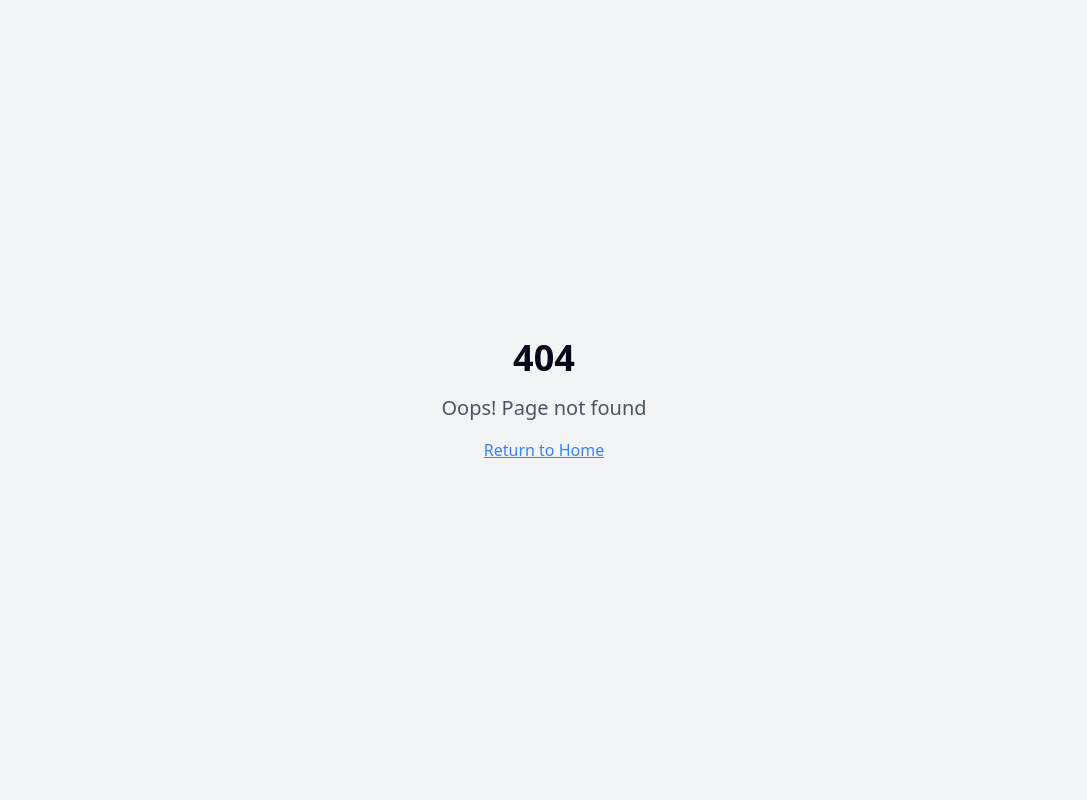
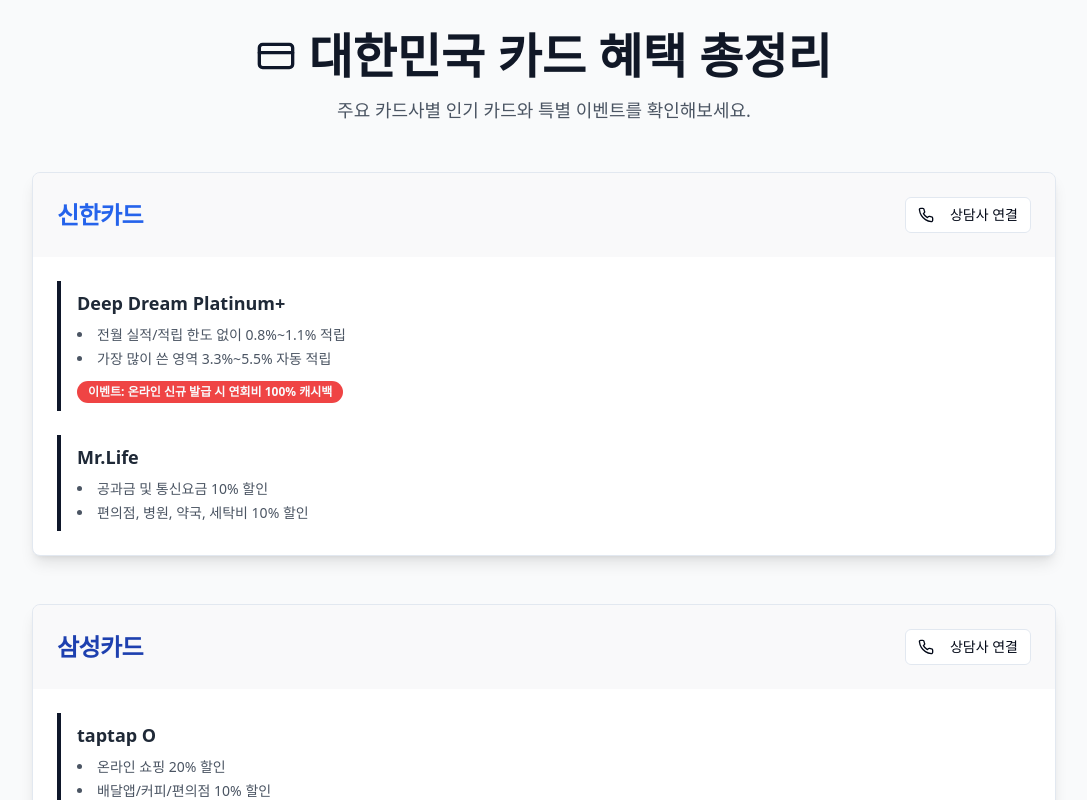
Before and after one commit to bisang1/mimic-page-creator-buddy, a React (Vite) app: page /credit-card-guide in a window 1280 px wide. Before the commit this address had no page. Shown: the top 800 px of the page, without its empty margins (96-1183 px from the left). Built offline with nearby package versions, Linux system fonts and the light colour scheme.

Commit message:
feat: Add credit card information page
Create a new page to display information about credit cards in South Korea, including recommendations for popular cards, event-specific cards, and links to customer service.

```diff
--- a/src/App.tsx
+++ b/src/App.tsx
@@ -6,6 +6,7 @@ import { QueryClient, QueryClientProvider } from "@tanstack/react-query";
 import { BrowserRouter, Routes, Route } from "react-router-dom";
 import Index from "./pages/Index";
 import AirportGuide from "./pages/AirportGuide";
+import CreditCardGuide from "./pages/CreditCardGuide";
 import NotFound from "./pages/NotFound";
 
 const queryClient = new QueryClient();
@@ -19,6 +20,7 @@ const App = () => (
         <Routes>
           <Route path="/" element={<Index />} />
           <Route path="/airport-guide" element={<AirportGuide />} />
+          <Route path="/credit-card-guide" element={<CreditCardGuide />} />
           {/* ADD ALL CUSTOM ROUTES ABOVE THE CATCH-ALL "*" ROUTE */}
           <Route path="*" element={<NotFound />} />
         </Routes>
--- /dev/null
+++ b/src/pages/CreditCardGuide.tsx
@@ -0,0 +1,128 @@
+
+import { Badge } from "@/components/ui/badge";
+import { Button } from "@/components/ui/button";
+import { Card, CardContent, CardHeader, CardTitle } from "@/components/ui/card";
+import { Phone, CreditCard } from "lucide-react";
+
+const CreditCardGuide = () => {
+  const cardCompanies = [
+    {
+      name: "신한카드",
+      logoColor: "text-blue-600",
+      cards: [
+        {
+          name: "Deep Dream Platinum+",
+          benefits: ["전월 실적/적립 한도 없이 0.8%~1.1% 적립", "가장 많이 쓴 영역 3.3%~5.5% 자동 적립"],
+          event: "온라인 신규 발급 시 연회비 100% 캐시백",
+        },
+        {
+          name: "Mr.Life",
+          benefits: ["공과금 및 통신요금 10% 할인", "편의점, 병원, 약국, 세탁비 10% 할인"],
+        },
+      ],
+      contact: "1544-7000",
+    },
+    {
+      name: "삼성카드",
+      logoColor: "text-blue-800",
+      cards: [
+        {
+          name: "taptap O",
+          benefits: ["온라인 쇼핑 20% 할인", "배달앱/커피/편의점 10% 할인"],
+          event: "대상 가맹점 5만원 이상 결제 시 1만원 캐시백 (월 1회)",
+        },
+        {
+          name: "ID ON",
+          benefits: ["교통, 통신, 커피 10% 할인", "온라인 간편결제 1% 할인"],
+        },
+      ],
+      contact: "1588-8700",
+    },
+    {
+      name: "KB국민카드",
+      logoColor: "text-yellow-500",
+      cards: [
+        {
+          name: "My WE:SH 카드",
+          benefits: ["KB Pay 결제 시 10% 할인", "음식점, 편의점 등 10% 할인"],
+          event: "2025년 7월 31일까지 이용금액 충족 시 연회비 캐시백",
+        },
+      ],
+      contact: "1588-1688",
+    },
+    {
+      name: "현대카드",
+      logoColor: "text-black",
+      cards: [
+        {
+          name: "the Pink",
+          benefits: ["백화점, 프리미엄 아울렛 등 5% 적립", "고메/호텔/뷰티 등 스페셜 바우처 제공"],
+        },
+        {
+          name: "ZERO Edition3 (할인형)",
+          benefits: ["모든 가맹점 1.5% 할인", "생활 필수 영역 1% 추가 할인"],
+          event: "온라인 신규 발급 및 조건 충족 시 최대 10만원 혜택",
+        },
+      ],
+      contact: "1577-6000",
+    }
+  ];
+
+  return (
+    <div className="min-h-screen bg-gray-50 p-4 sm:p-6 md:p-8">
+      <div className="max-w-5xl mx-auto">
+        <header className="text-center mb-12">
+          <h1 className="text-4xl md:text-5xl font-bold text-gray-900 mb-4 flex items-center justify-center gap-3">
+            <CreditCard className="w-10 h-10 text-primary" />
+            대한민국 카드 혜택 총정리
+          </h1>
+          <p className="text-lg text-gray-600">
+            주요 카드사별 인기 카드와 특별 이벤트를 확인해보세요.
+          </p>
+        </header>
+
+        <div className="space-y-12">
+          {cardCompanies.map((company) => (
+            <Card key={company.name} className="overflow-hidden shadow-lg hover:shadow-xl transition-shadow duration-300">
+              <CardHeader className="bg-gray-100/50">
+                <div className="flex justify-between items-center">
+                  <CardTitle className={`text-2xl font-bold ${company.logoColor}`}>{company.name}</CardTitle>
+                  <Button asChild variant="outline" size="sm">
+                    <a href={`tel:${company.contact}`}>
+                      <Phone className="mr-2 h-4 w-4" />
+                      상담사 연결
+                    </a>
+                  </Button>
+                </div>
+              </CardHeader>
+              <CardContent className="p-6">
+                <div className="space-y-6">
+                  {company.cards.map((card) => (
+                    <div key={card.name} className="border-l-4 border-primary pl-4 py-2 bg-white rounded-r-md">
+                      <h4 className="font-semibold text-lg text-gray-800">{card.name}</h4>
+                      <ul className="list-disc list-inside text-gray-600 mt-2 text-sm space-y-1">
+                        {card.benefits.map((benefit, i) => <li key={i}>{benefit}</li>)}
+                      </ul>
+                      {card.event && (
+                        <Badge variant="destructive" className="mt-3">
+                          이벤트: {card.event}
+                        </Badge>
+                      )}
+                    </div>
+                  ))}
+                </div>
+              </CardContent>
+            </Card>
+          ))}
+        </div>
+
+        <footer className="text-center mt-16 text-sm text-gray-500">
+          <p>※ 카드 발급 전 상품설명서와 약관을 반드시 확인하시기 바랍니다.</p>
+          <p>※ 정보는 2025년 6월 기준이며, 카드사 사정에 따라 변경될 수 있습니다.</p>
+        </footer>
+      </div>
+    </div>
+  );
+};
+
+export default CreditCardGuide;
--- a/src/pages/Index.tsx
+++ b/src/pages/Index.tsx
@@ -1,8 +1,7 @@
-
 import { Link } from "react-router-dom";
 import { Button } from "@/components/ui/button";
 import { Card, CardContent, CardDescription, CardHeader, CardTitle } from "@/components/ui/card";
-import { MapPin, Clock } from "lucide-react";
+import { CreditCard, Clock } from "lucide-react";
 
 const Index = () => {
   return (
@@ -43,20 +42,22 @@ const Index = () => {
           <Card className="hover:shadow-lg transition-shadow duration-300">
             <CardHeader>
               <CardTitle className="flex items-center gap-2">
-                <MapPin className="w-5 h-5 text-green-600" />
-                스포츠 시설
+                <CreditCard className="w-5 h-5 text-green-600" />
+                카드 혜택 안내
               </CardTitle>
               <CardDescription>
-                다양한 스포츠 시설 정보
+                인기 카드 추천 및 이벤트 정보
               </CardDescription>
             </CardHeader>
             <CardContent>
               <p className="text-sm text-gray-600 mb-4">
-                농구장, 테니스장, 수영장 등 다양한 스포츠 시설 정보를 제공합니다.
+                주요 카드사별 인기 카드, 특별 할인 및 이벤트 정보를 모아보세요.
               </p>
-              <Button variant="outline" className="w-full" disabled>
-                준비 중
-              </Button>
+              <Link to="/credit-card-guide">
+                <Button className="w-full">
+                  카드 정보 보기
+                </Button>
+              </Link>
             </CardContent>
           </Card>
 
```
